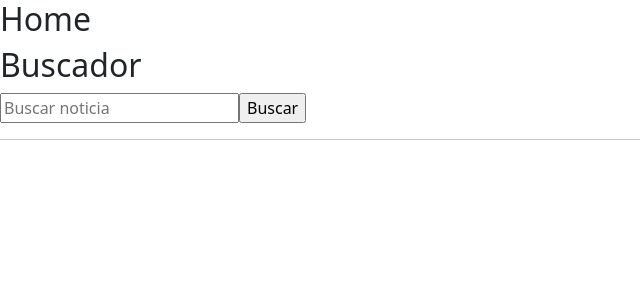
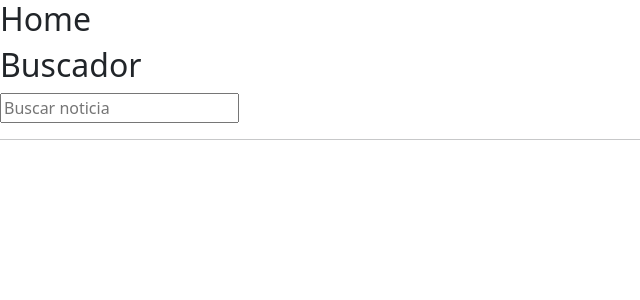
Before and after one commit to Aldeer/tpi-info-2022-aldeer, a React (Create React App) app: page / in a window 1280 px wide. Shown: the top 300 px of the page, without its empty margins (0-640 px from the left). Built offline with nearby package versions, Linux system fonts and the light colour scheme.

Commit message:
renderizado condicional del input de buscar

```diff
--- a/src/components/forms/SearchBar.js
+++ b/src/components/forms/SearchBar.js
@@ -35,7 +35,7 @@ const SearchBar = ({ handleSearch }) => {
           onChange={handleChange}
           value={form}
         />
-        <input type="submit" value="Buscar" />
+        {form.length >= 3 && <input type="submit" value="Buscar" />}
       </form>
     </div>
   );
```
